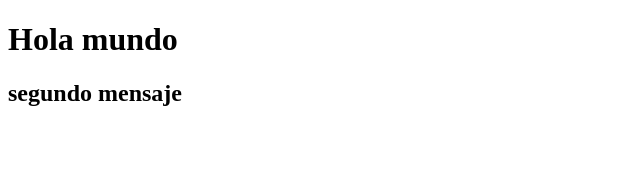
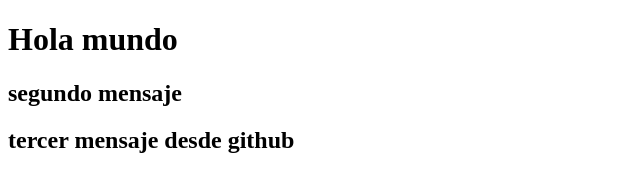
Before and after one commit to BrayitanPower/Cruso_Git, a plain HTML site: page index.html in a window 1280 px wide. Shown: the whole page, without its empty margins (0-640 px from the left). Drawn offline with Linux system fonts and the light colour scheme.

Commit message:
Update index.html
desde github

```diff
--- a/index.html
+++ b/index.html
@@ -8,5 +8,6 @@
 <body>
     <h1>Hola mundo</h1>
     <h2>segundo mensaje</h2>
+     <h2>tercer mensaje desde github</h2>
 </body>
 </html>
```
